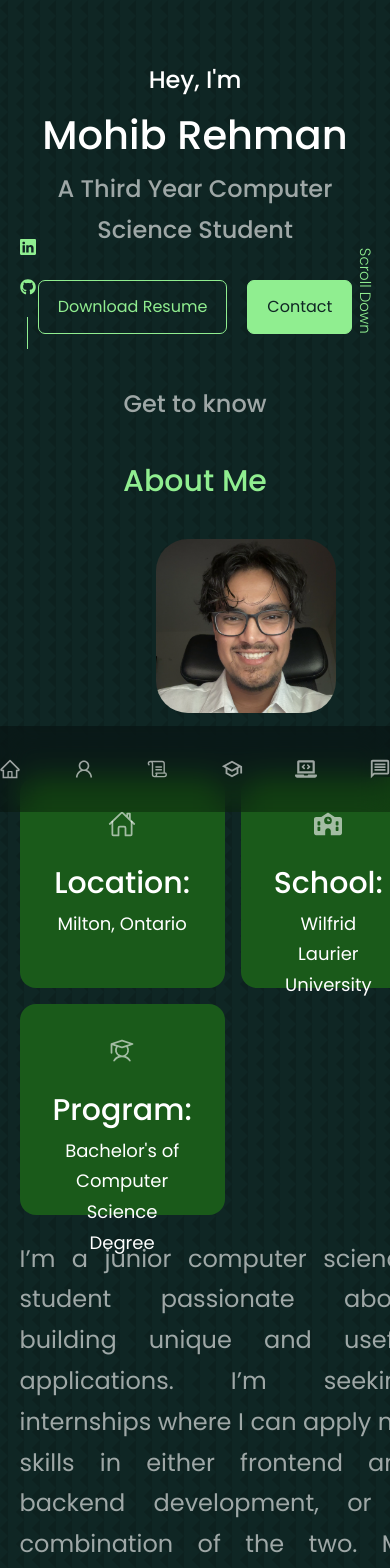
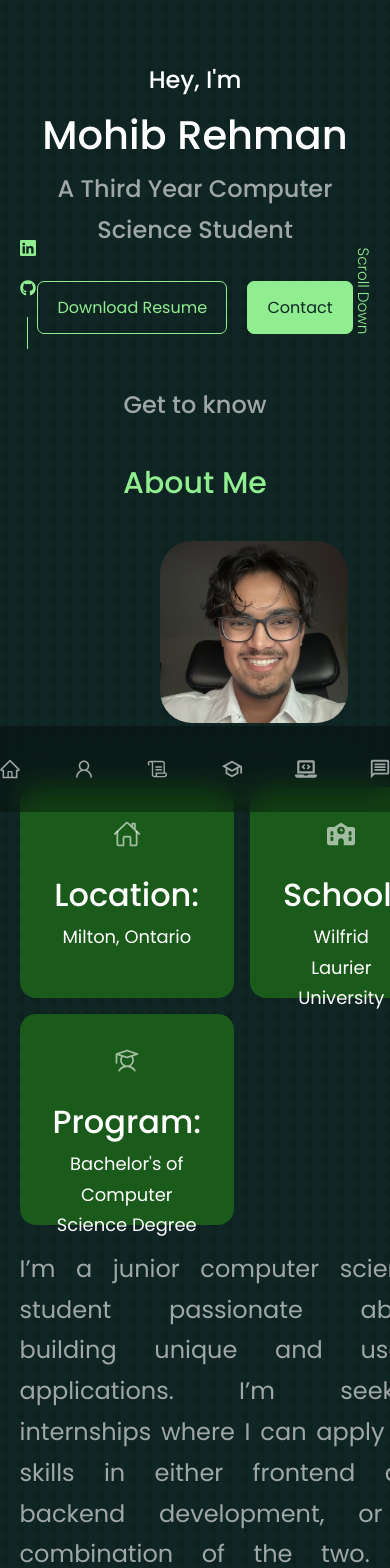
Before and after one commit to ImJehtts/Mohib-Website, a React (Create React App) app in the folder frontend/: page / in a window 390 px wide. Shown: the top 1568 px of the page. Built offline with nearby package versions, Linux system fonts and the light colour scheme.

Commit message:
rem sizing

```diff
--- a/frontend/src/components/About/About.css
+++ b/frontend/src/components/About/About.css
@@ -1,5 +1,5 @@
 #About{
-    margin-top: 50px;
+    margin-top: 3.2rem;
 }
 
 .about__container {
@@ -10,29 +10,29 @@
 
 .about__me{
     width: 100%;
-    border-radius: 32px;
+    border-radius: 2rem;
     display: grid;
     place-items: center;
 }
 
 .about__me-photo{
-    border-radius: 32px;
+    border-radius: 2rem;
     overflow: hidden;
-    transform: translateX(28px);
+    transform: translateX(1.75rem);
     height: 100%;
 }
 
 .about__cards{
     display: grid;
     grid-template-columns: repeat(3, 1fr);
-    gap: 24px;
+    gap: 1.5rem;
 }
 
 .about__card{
     background: var(--color-bg-variant);
     border: 1px solid transparent;
-    border-radius: 16px;
-    padding: 32px;
+    border-radius: 1rem;
+    padding: 2rem;
     text-align: center;
     transition: var(--transition);
     height: 25vh;
@@ -47,23 +47,23 @@
 
 .about__icon {
     color: var(--color-light);
-    font-size: 28px;
-    margin-bottom: 12px;
+    font-size: 1.75rem;
+    margin-bottom: 0.75rem;
 }
 
 .about__card h5{
-    font-size: 30px;
+    font-size: 2rem;
 }
 
 .about__card small{
-    font-size: 18px;
+    font-size: 1.12rem;
     color: var(--color-white);
 }
 
 .about__content p {
-    margin: 32px 0 42px;
+    margin: 2rem 0 2.5rem;
     color: var(--color-light);
-    font-size: 24px;
+    font-size: 1.5rem;
 }
 
 p {
@@ -80,20 +80,20 @@ p {
 
     .about__me{
         width: 50%;
-        margin: 32px auto 64px;
+        margin: 2rem auto 4rem;
     }
 
     .about__content p {
-        margin: 16px 0 24px;
+        margin: 1rem 0 1.5rem;
     }
 
     .about__me-photo{
-        border-radius: 32px;
+        border-radius: 2rem;
         overflow: hidden;
         width: 70%;
         height: 100%;
         margin-top: -2rem;
-        transform: translateX(28px);
+        transform: translateX(1.75rem);
     }
 
   }
@@ -102,12 +102,12 @@ p {
   @media screen and (max-width: 600px){
     .about__me{
         width: 65%;
-        margin: 0 auto 48px;
+        margin: 0 auto 3rem;
     }
 
     .about__cards{
         grid-template-columns: 1fr 1fr;
-        gap: 16px;
+        gap: 1rem;
     }
 
     .about__content{
@@ -115,6 +115,6 @@ p {
     }
 
     .about__content p {
-        margin: 24px 0;
+        margin: 1.5rem 0;
     }
   }
--- a/frontend/src/components/Contact/Contact.css
+++ b/frontend/src/components/Contact/Contact.css
@@ -1,6 +1,6 @@
 #Contact{
-    margin-top: 1250px;
-    margin-bottom: 250px;
+    margin-top: 78rem;
+    margin-bottom: 15.6rem;
 }
 
 .contact__container{
@@ -13,18 +13,18 @@
 .contact__options{
     display: flex;
     flex-direction: column;
-    gap: 20px;
+    gap: 1.25rem;
 }
 
 .contact__option{
     background: var(--color-bg-variant);
-    padding: 20px;
-    border-radius: 20px;
+    padding: 1.25rem;
+    border-radius: 1.25rem;
     text-align: center;
     border: 1px solid transparent;
     transition: var(--tranistion);
-    max-width: 300px;
-    max-height: 300px;
+    max-width: 18.75rem;
+    max-height: 18.75rem;
 }
 
 .contact__option:hover{
@@ -33,28 +33,28 @@
 }
 
 .contact__option-icon{
-    font-size: 24px;
-    margin-bottom: 8px
+    font-size: 1.5rem;
+    margin-bottom: 0.5rem
 }
 
 .contact__option a{
-    margin-top: 11px;
+    margin-top: 0.7rem;
     display: inline-block;
-    font-size: 13px;
+    font-size: 1.2rem;
 }
 
 /*EMAIL SECTION*/
 form {
     display: flex;
     flex-direction: column;
-    gap: 20px;
+    gap: 1.25rem;
 }
 
 input,
 textarea{
     width: 100%;
-    padding: 24px;
-    border-radius: 8px;
+    padding: 1.5rem;
+    border-radius: 0.5rem;
     background: transparent;
     border: 2px solid var(--color-primary-variant);
     resize: none;
@@ -62,8 +62,8 @@ textarea{
 }
 
 textarea{
-    font-size: 20px;
-    height: 200px;
+    font-size: 1.25rem;
+    height: 12.5rem;
     resize: none;
 }
 
@@ -77,7 +77,7 @@ textarea{
 
     .contact__container{
         grid-template-columns: 1fr;
-        gap: 32px;
+        gap: 2rem;
     }
   }
 
--- a/frontend/src/components/Footer/Footer.css
+++ b/frontend/src/components/Footer/Footer.css
@@ -1,14 +1,14 @@
 #footer__id{
-    margin-top: -500px;
-    height: 0.1px;
+    margin-top: -31.25rem;
+    height: 0.006rem;
 }
 
 footer {
     background: var(--color-primary);
-    padding: 80px;
+    padding: 5rem;
     text-align: center;
-    font-size: 14px;
-    margin-top: 112px;
+    font-size: 0.875rem;
+    margin-top: 7rem;
 }
 
 footer a{
@@ -16,9 +16,9 @@ footer a{
 }
 
 .footer__name {
-    font-size: 48px;
+    font-size: 3rem;
     font-weight: 500;
-    margin-bottom: 28px;
+    margin-bottom: 1.75rem;
     display: block;
 }
 
@@ -27,9 +27,9 @@ footer a{
     display: flex;
     flex-wrap: wrap;
     justify-content: center;
-    gap: 32px;
-    margin: 0 auto 90px;
-    font-size: 24px;
+    gap: 2rem;
+    margin: 0 auto 5.65rem;
+    font-size: 1.5rem;
     list-style-type: none
 }
 
@@ -37,6 +37,6 @@ footer a{
   @media screen and (max-width: 600px){
     .footer__links {
         flex-direction: column;
-        gap: 24px;
+        gap: 1.5rem;
     }
   }
--- a/frontend/src/components/Header/Header.css
+++ b/frontend/src/components/Header/Header.css
@@ -1,5 +1,5 @@
 header {
-    padding-top: 60px;
+    padding-top: 3.75rem;
     display: flex;
     flex-direction: column;
     align-items: center;
@@ -15,9 +15,9 @@ header {
 
 /**/
 .cta{
-    margin-top: 30px;
+    margin-top: 1.9rem;
     display: flex;
-    gap: 20px;
+    gap: 1.25rem;
     justify-content: center;
 }
 
@@ -26,25 +26,25 @@ header {
     display: flex;
     flex-direction: column;
     align-items: center;
-    gap: 13px;
+    gap: 0.8rem;
     position: absolute;
     left: 0;
-    bottom: -15px;
+    bottom: -0.95rem;
 }
 
 .header__socials::after{
     content: "";
-    width: 1px;
-    height: 32px;
+    width: 0.07rem;
+    height: 2rem;
     background: var(--color-primary);
 }
 
 /**/
 .scroll__down{
     position: absolute;
-    right: -36.8px;
-    bottom: 30px;
+    right: -2.3rem;
+    bottom: 1.9rem;
     transform: rotate(90deg);
     font-weight: 200;
-    font-size: 15px;
+    font-size: 0.95rem;
 }
--- a/frontend/src/components/Nav/Nav.css
+++ b/frontend/src/components/Nav/Nav.css
@@ -2,25 +2,25 @@ nav{
     background: rgba(0, 0, 0, 0.3);
     width: max-content;
     display: block;
-    padding: 16px 32px;
+    padding: 1rem 2rem;
     z-index: 2;
     position: fixed;
     left: 50%;
     transform: translateX(-50%);
-    bottom: 32px;
+    bottom: 2rem;
     display: flex;
-    gap: 20px;
-    border-radius: 22px;
-    backdrop-filter: blur(15px);
+    gap: 1.25rem;
+    border-radius: 1.375rem;
+    backdrop-filter: blur(0.95rem);
 }
 
 nav a {
     background: transparent;
-    padding: 16px;
+    padding: 1rem;
     border-radius: 50%;
     display: flex;
     color: var(--color-light);
-    font-size: 22px;
+    font-size: 1.375rem;
 }
 
 nav a:hover{
--- a/frontend/src/components/School/School.css
+++ b/frontend/src/components/School/School.css
@@ -1,12 +1,12 @@
 .school__container{
     display: grid;
     grid-template-columns: repeat(3,1fr);
-    gap: 48px;
+    gap: 3rem;
 }
 
 .year{
     background: var(--color-bg-variant);
-    border-radius: 32px;
+    border-radius: 2rem;
     border: 1px solid var(--color-primary);
     height: fit-content;
     transition: var(--transition);
@@ -20,25 +20,25 @@
 
 .year__head{
     background: var(--color-primary);
-    padding: 32px;
-    border-radius: 32px;
-    box-shadow: 0 32px 32px rgba(0, 0, 0, 0.1);
+    padding: 2rem;
+    border-radius: 2rem;
+    box-shadow: 0 2rem 2rem rgba(0, 0, 0, 0.1);
 }
 
 .year__head h3{
     color: var(--color-bg);
-    font-size: 28px;
+    font-size: 1.75rem;
     text-align: center;
 }
 
 .class__list {
-    padding: 32px;
+    padding: 2rem;
 }
 
 .class__list li{
     display: flex;
-    gap: 16px;
-    margin-bottom: 13px;
+    gap: 1rem;
+    margin-bottom: 0.82rem;
 }
 
 .class__list_icon {
@@ -46,7 +46,7 @@
 }
 
 .class__list p {
-    font-size: 21px;
+    font-size: 1.32rem;
 }
 
 /*Medium Devices media queries*/
@@ -58,7 +58,7 @@
 
     .school__container{
         grid-template-columns: 1fr 1fr;
-        gap: 32px;
+        gap: 2rem;
     }
 
     .year{
@@ -75,6 +75,6 @@
 
     .school__container{
         grid-template-columns: 1fr;
-        gap: 24px;
+        gap: 1.5rem;
     }
   }
--- a/frontend/src/components/Skills/Skills.css
+++ b/frontend/src/components/Skills/Skills.css
@@ -1,17 +1,17 @@
 #Skills{
-    margin-top: 25px;
+    margin-top: 1.6rem;
 }
 
 .skills__container{
     display: grid;
     grid-template-columns: 1fr 1fr;
-    gap: 32px;
+    gap: 2rem;
 }
 
 .skills__container > div{
     background: var(--color-bg-variant);
-    padding: 40px 80px;
-    border-radius: 32px;
+    padding: 2.5rem 5rem;
+    border-radius: 2rem;
     border: 1px solid transparent;
     transition: var(--transition);
 }
@@ -24,18 +24,18 @@
 
 .skills__container > div h3{
     text-align: center;
-    margin-bottom: 32px;
+    margin-bottom: 2rem;
 }
 
 .skills__content{
     display: grid;
     grid-template-columns: 1fr 1fr;
-    row-gap: 32px;
+    row-gap: 2rem;
 }
 
 .skills__details{
     display: flex;
-    gap: 16px;
+    gap: 1rem;
 }
 
 
@@ -51,12 +51,12 @@
 
     .skills__container > div{
         width:80%;
-        padding: 32px;
+        padding: 2rem;
         margin: 0 auto;
     }
 
     .skills__content{
-        padding: 16px;
+        padding: 1rem;
     }
   }
 
@@ -68,12 +68,12 @@
     }
 
     .skills__container{
-        gap: 16px;
+        gap: 1rem;
     }
 
     .skills__container > div{
         width:100%;
-        padding: 32px 16px;
+        padding: 2rem 1rem;
     }
 
   }
--- a/frontend/src/index.css
+++ b/frontend/src/index.css
@@ -56,23 +56,23 @@ h1,h2,h3,h4,h5{
 }
 
 h1{
-  font-size: 40px;
+  font-size: 2.5rem;
 }
 
 h2{
-  font-size: 30px;
+  font-size: 1.875rem;
 }
 
 h3{
-  font-size: 32px;
+  font-size: 2rem;
 }
 
 h4{
-  font-size: 26px;
+  font-size: 1.625rem;
 }
 
 h5{
-  font-size: 24px;
+  font-size: 1.5rem;
 }
 
 
@@ -88,7 +88,7 @@ section > h5{
 
 section > h2{
   color: var(--color-primary);
-  margin-bottom: 48px;
+  margin-bottom: 3rem;
 }
 
 .text-light{
@@ -108,8 +108,8 @@ a:hover{
   width: max-content;
   display: inline-block;
   color: var(--color-primary);
-  padding: 12px 19px;
-  border-radius: 7px;
+  padding: 0.75rem 1.2rem;
+  border-radius: 0.44rem;
   cursor: pointer;
   border: 1px solid var(--color-primary);
   transition: var(--transition);
@@ -139,7 +139,7 @@ img{
   }
 
   section {
-    margin-top: 96px;
+    margin-top: 6rem;
   }
 }
 
@@ -150,6 +150,6 @@ img{
   }
 
   section > h2{
-    margin-top: 32px;
+    margin-top: 2rem;
   }
 }
```
